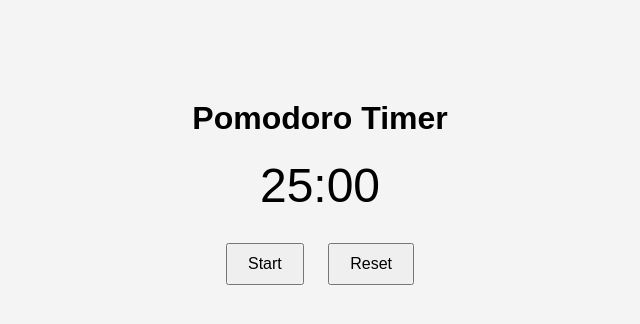
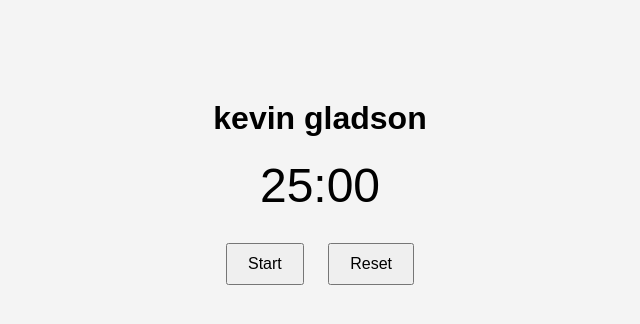
Before and after one commit to ScarZeus/Pamodora-app, a website: page Public/index.html in a window 1280 px wide. Shown: the whole page, without its empty margins (320-960 px from the left). Drawn offline with Linux system fonts and the light colour scheme.

Commit message:
updated pomodoro timer

```diff
--- a/Public/index.html
+++ b/Public/index.html
@@ -8,7 +8,7 @@
 </head>
 <body>
     <div class="container">
-        <h1>Pomodoro Timer</h1>
+        <h1>kevin gladson</h1>
         <div class="timer">
             <span id="minutes">25</span>:<span id="seconds">00</span>
         </div>
```
